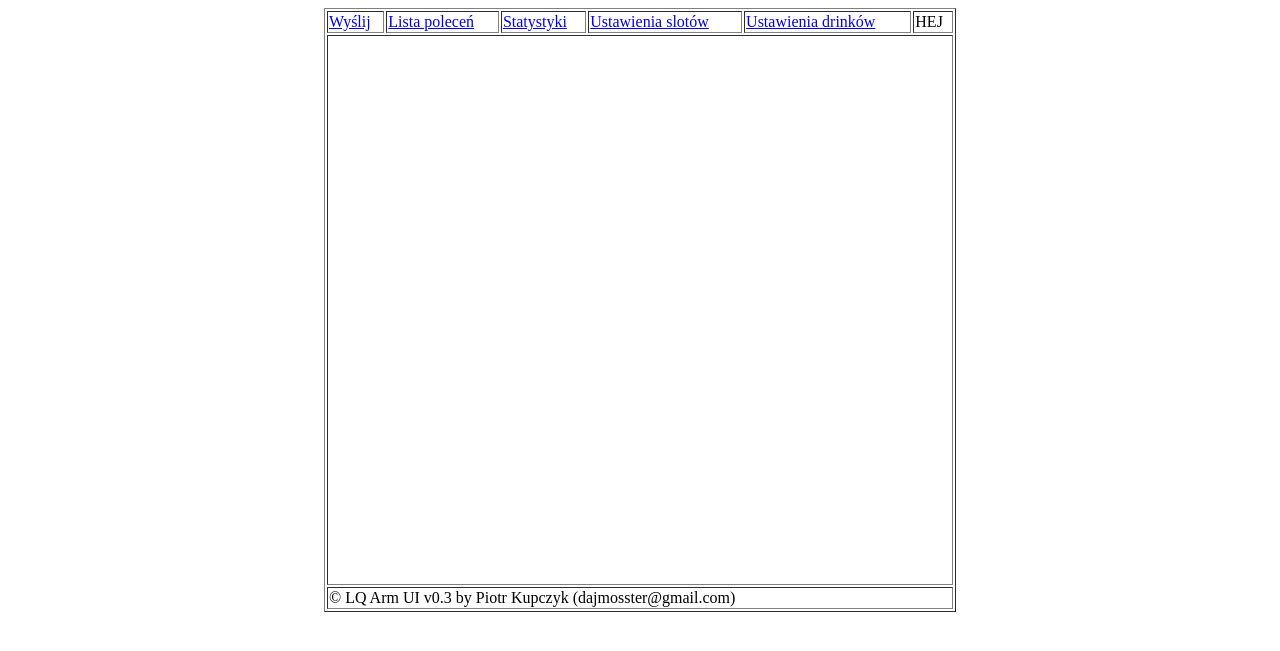
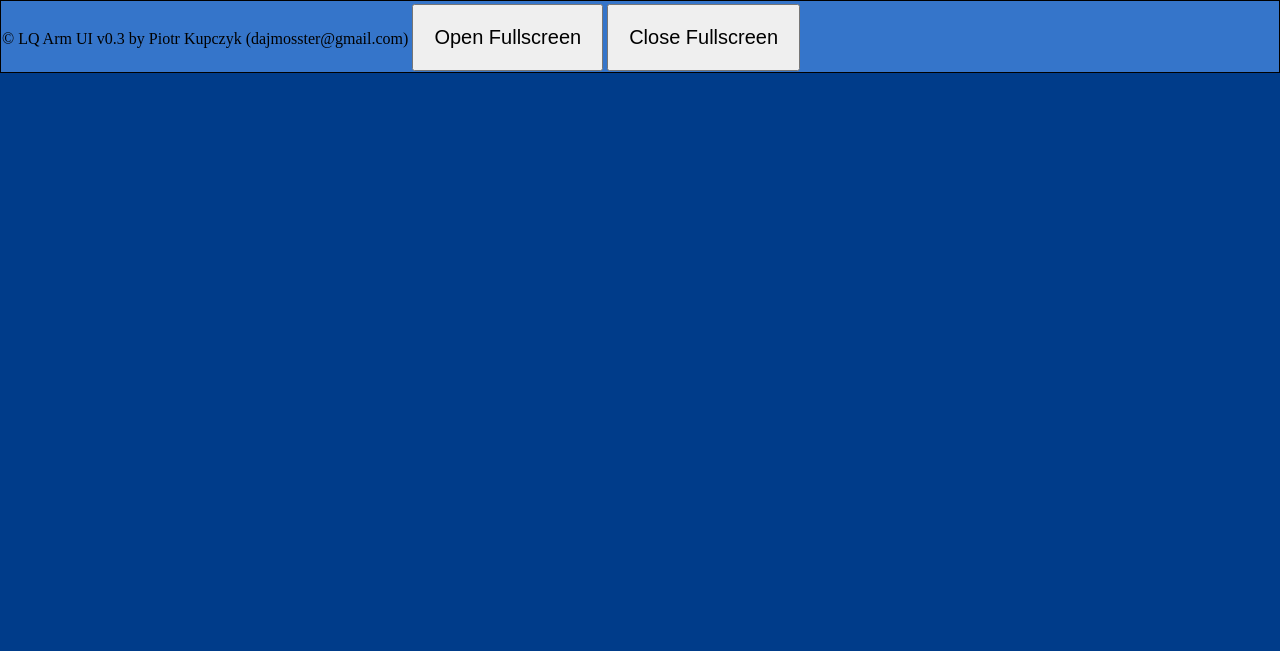
Before and after one commit to piotrku91/LQArmRPI-UI, a Python web app: template templates/lista.html in a window 1280 px wide. Shown: the top 651 px of the page. Run offline with Jinja, Linux system fonts and the light colour scheme; the template is opened without the code that fills it, so the values that code supplies are empty.

Commit message:
page tabs from postgresql

```diff
--- a/baza.py
+++ b/baza.py
@@ -38,8 +38,8 @@ def disconnect(c):
 
 
 
-def ZapytanieZrzut(Tresc):
-    conn = connect()
+def ZapytanieZrzut(Tresc,ObjektBazy):
+    conn = ObjektBazy
     cur = conn.cursor()
     cur.execute(Tresc)
 
@@ -47,7 +47,7 @@ def ZapytanieZrzut(Tresc):
     print("Liczba zwróconych wierszy: ", cur.rowcount)
     row = cur.fetchall()
     cur.close()
-    disconnect(conn)
+
 
 
     return row
--- a/templates/layout_p1.html
+++ b/templates/layout_p1.html
@@ -3,22 +3,157 @@
 <html>
   <head>
     {% block head %}
+
     <title>{% block title %}{% endblock %} - LQ Arm UI - Witamy w interfejsie</title>
-  <meta charset=utf-8> </head>
+  <meta charset=utf-8>
+  <meta name="viewport" content="width=device-width, initial-scale=1">
+</head>
     {% endblock %}
-    <body>
-    <center>
-<table align="center" border="1" width="50%"><tr>
-    <td> <a href="/">Wyślij</a></td><td> <a href="/lista">Lista poleceń</a></td><td> <a href="/">Statystyki</a></td><td> <a href="/">Ustawienia slotów</a></td><td> <a href="/">Ustawienia drinków</a></td><td> HEJ</td>
+    <style type="text/css">
+      body {
+        margin-top: 0px;
+        margin-right: 0px;
+        margin-bottom: 0px;
+        margin-left: 0px;
+        height:100%;
+        width:100%;
+        margin:0;
+        padding:0;
+
+      }
+      table, th {
+      border: 1px solid black;
+      border-collapse: collapse;
+      margin-top: 0px;
+      margin-right: 0px;
+      margin-bottom: 0px;
+      margin-left: 0px;
+      }
+      td,tr {
+      border: 0px solid black;
+      border-collapse: collapse;
+      margin-top: 0px;
+      margin-right: 0px;
+      margin-bottom: 0px;
+      margin-left: 0px;
+      }
+
+      #zwykla {
+        font-family: Verdana, Geneva, sans-serif;
+        font-size: 14px;
+        letter-spacing: -0.8px;
+        word-spacing: 0px;
+        color: #9E3F09;
+        font-weight: 700;
+        text-decoration: none solid rgb(68, 68, 68);
+        font-style: normal;
+        font-variant: normal;
+        text-transform: none;
+        }
+    #ui {
+        font-family: Verdana, Geneva, sans-serif;
+        font-size: 14px;
+        letter-spacing: -0.8px;
+        word-spacing: 0px;
+        color: #CC3434;
+        font-weight: 700;
+        text-decoration: none solid rgb(68, 68, 68);
+        font-style: normal;
+        font-variant: normal;
+        text-transform: none;
+        }
+    #proc {
+        font-family: Verdana, Geneva, sans-serif;
+        font-size: 14px;
+        letter-spacing: -0.8px;
+        word-spacing: 0px;
+        color: #1E1654;
+        font-weight: 700;
+        text-decoration: none solid rgb(68, 68, 68);
+        font-style: normal;
+        font-variant: normal;
+        text-transform: none;
+
+
+        }
+
+        /* Chrome, Safari and Opera syntax */
+:-webkit-full-screen {
+  background-color: yellow;
+}
+
+/* Firefox syntax */
+:-moz-full-screen {
+  background-color: yellow;
+}
+
+/* IE/Edge syntax */
+:-ms-fullscreen {
+  background-color: yellow;
+}
+
+/* Standard syntax */
+:fullscreen {
+  background-color: yellow;
+}
+
+/* Style the button */
+button {
+  padding: 20px;
+  font-size: 20px;
+}
+
+
+    </style>
+<script>
+  var elem = document.documentElement;
+  function openFullscreen() {
+    if (elem.requestFullscreen) {
+      elem.requestFullscreen();
+    } else if (elem.mozRequestFullScreen) { /* Firefox */
+      elem.mozRequestFullScreen();
+    } else if (elem.webkitRequestFullscreen) { /* Chrome, Safari & Opera */
+      elem.webkitRequestFullscreen();
+    } else if (elem.msRequestFullscreen) { /* IE/Edge */
+      elem.msRequestFullscreen();
+    }
+  }
+
+  function closeFullscreen() {
+    if (document.exitFullscreen) {
+      document.exitFullscreen();
+    } else if (document.mozCancelFullScreen) {
+      document.mozCancelFullScreen();
+    } else if (document.webkitExitFullscreen) {
+      document.webkitExitFullscreen();
+    } else if (document.msExitFullscreen) {
+      document.msExitFullscreen();
+    }
+  }
+
+
+</script>
+
+
+
+
+    <body bgcolor="#003C8A">
+
+<table align="left" width="100%" bgcolor="#3575CA"><tr>
+  {% for dzial in zakladki %}
+    <td> <a href="{{dzial[2]}}"><div id="Przycisk{{dzial[0]}}" style="padding: 20px;">{{dzial[1]}}</div></a></td>
+    {% endfor %}
 </tr>
-<tr height="550"><td colspan="6">
-        <div id="content">{% block content %}{% endblock %}</div>
+<tr><td colspan="6" align="top">
+        {% block content %}{% endblock %}
 
     </td></tr>
 <tr><td colspan="6">
     <div id="footer">
         {% block footer %}
         &copy; LQ Arm UI v0.3 by Piotr Kupczyk (dajmosster@gmail.com)
+        <button id="btn1" onclick="openFullscreen();">Open Fullscreen</button>
+<button onclick="closeFullscreen();">Close Fullscreen</button>
         {% endblock %}
       </div>
     </td></tr>
--- a/templates/lista.html
+++ b/templates/lista.html
@@ -2,19 +2,12 @@
 
 
 {% extends "layout_p1.html" %}
-{% block title %}Polecenie wysłane{% endblock %}
-
+{% block title %}Lista dostępnych poleceń{% endblock %}
 {% block content %}
 
-
-
 {% for wpis in db %}
-<table border=1 width=100%
-><tr><td bgcolor=silver><font color=blue><h2>{{wpis[0]}}.{{wpis[1]}} </h2></font></td></tr>
+<table align="top" bgcolor="silver" border="0" width="100%"><tr><td bgcolor=silver><font color="blue"><h2>{{wpis[0]}}.{{wpis[1]}} </h2></font></td></tr>
 <tr><td><br>{{wpis[2]}}<br></td></tr>
-<tr> <td>Przyklad: <font color=red> {{wpis[3]}}</font></td></tr></table><br>
-
-
+<tr> <td>Przyklad: <font color="red"> {{wpis[3]}}</font></td></tr></table><br>
 {% endfor %}
-
     {% endblock %}
```
Also changed, not shown: sender-LQArmUI.py (deleted, +0 -52 lines), server.py (deleted, +0 -71 lines), templates/konsola.html (+2 -6 lines), templates/pol.html (+12 -46 lines), static/cmp.png (added), static/cpu.png (added), static/s.png (added), static/solar-system.png (added).
